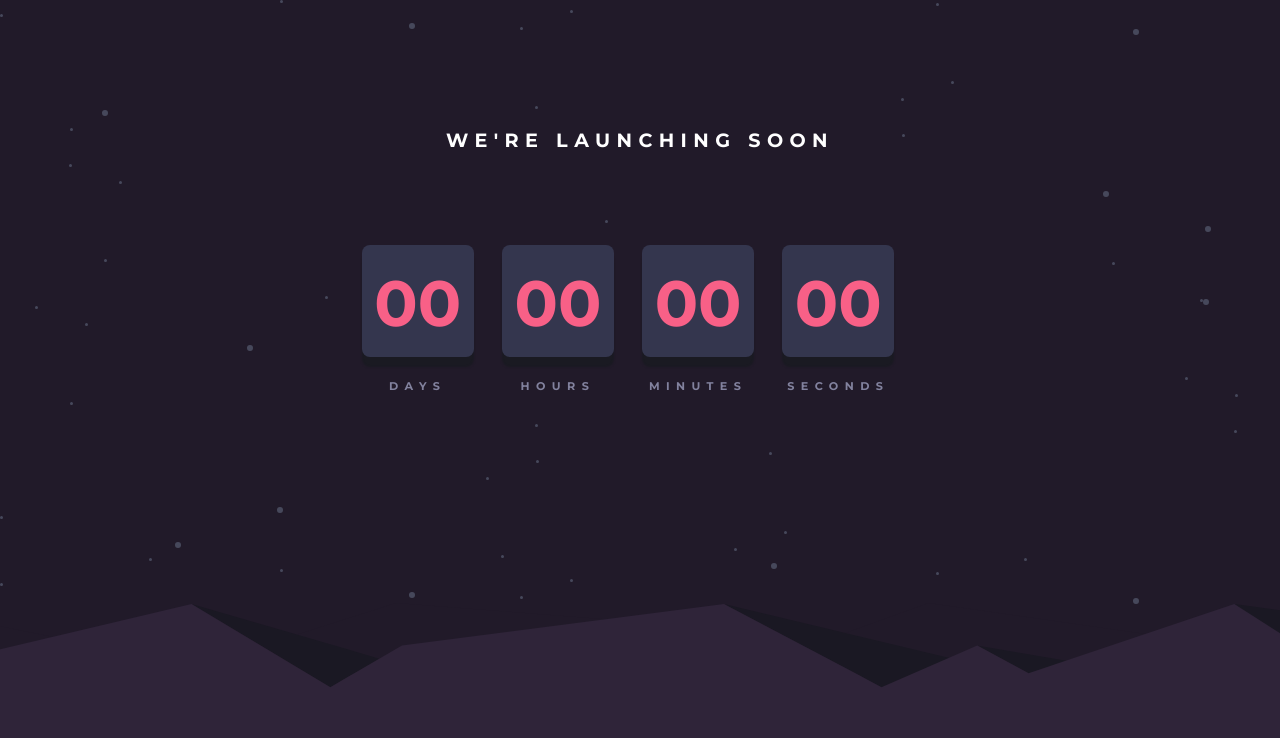
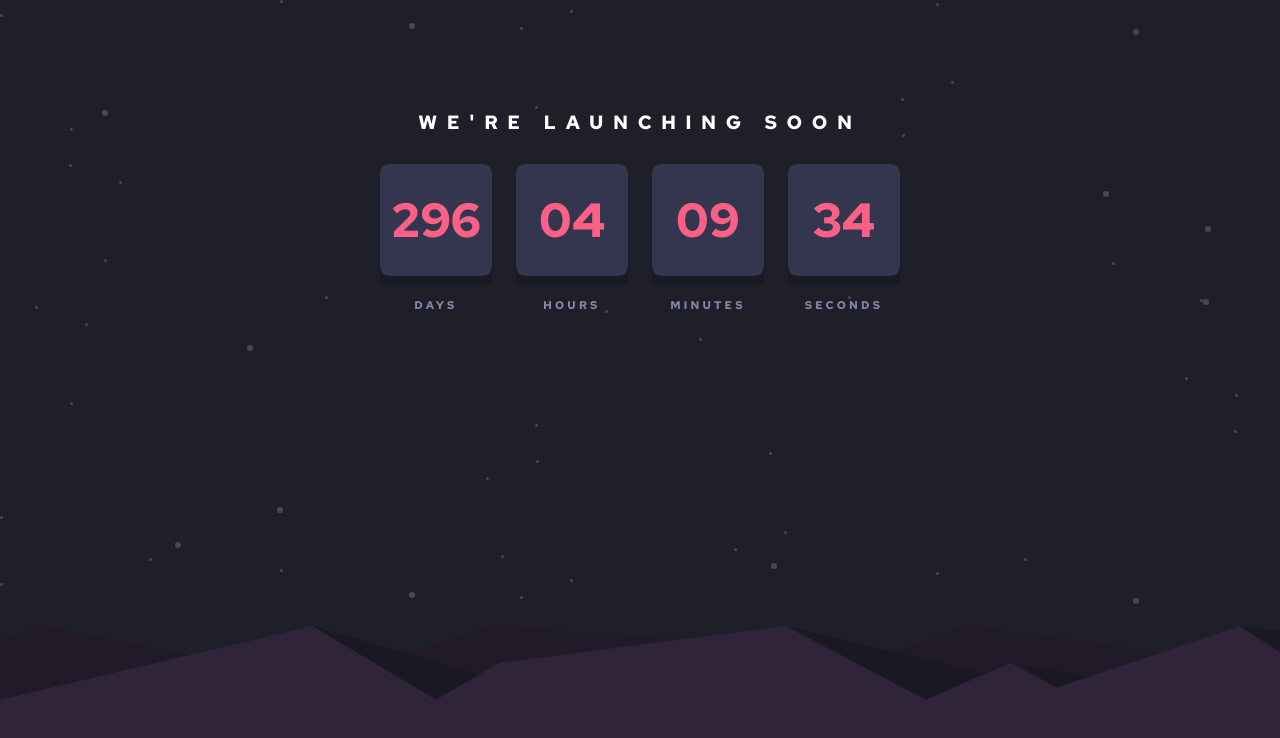
Before and after one commit to NuriaReyes/Vanilla, a plain HTML site: page launchCountdownTimer/index.html in a window 1280 px wide. Drawn offline with Linux system fonts and the light colour scheme.

Commit message:
Saving progress

```diff
--- a/launchCountdownTimer/index.html
+++ b/launchCountdownTimer/index.html
@@ -13,10 +13,10 @@
     />
     <link rel="preconnect" href="https://fonts.gstatic.com" />
     <link
-      href="https://fonts.googleapis.com/css2?family=Montserrat:wght@300;400;500;700&display=swap"
+      href="https://fonts.googleapis.com/css2?family=Red+Hat+Text:wght@400;500;700&display=swap"
       rel="stylesheet"
     />
-    <title>Frontend Mentor | Launch countdown timer</title>
+    <title>Launch countdown timer</title>
 
     <link rel="stylesheet" href="styles.css" />
   </head>
@@ -24,33 +24,43 @@
   <body>
     <div class="countdown">
       <h1 class="title">WE'RE LAUNCHING SOON</h1>
+      <div class="date-container">
         <div class="date-box">
           <div class="date">
-          <p id="days">08</p>
+            <p id="days"></p>
           </div>
-        <p class="date-title">DAYS</p>
+          <div class="date-title">
+            <p>DAYS</p>
           </div>
-      <div class="date-box hour">
+        </div>
+        <div class="date-box">
           <div class="date">
-          <p id="hours">23</p>
+            <p id="hours"></p>
           </div>
-        <p class="date-title">HOURS</p>
+          <div class="date-title">
+            <p>HOURS</p>
           </div>
-      <div class="date-box minute">
+        </div>
+        <div class="date-box">
           <div class="date">
-          <p id="mins">55</p>
+            <p id="mins"></p>
           </div>
-        <p class="date-title">MINUTES</p>
+          <div class="date-title">
+            <p>MINUTES</p>
           </div>
-      <div class="date-box second">
+        </div>
+        <div class="date-box">
           <div class="date">
-          <p id="secs">41</p>
+            <p id="secs"></p>
           </div>
-        <p class="date-title">SECONDS</p>
+          <div class="date-title">
+            <p>SECONDS</p>
+          </div>
         </div>
       </div>
 
       <img class="hills" src="./images/pattern-hills.svg" alt="hills" />
+    </div>
 
     <script src="./index.js" type="text/javascript"></script>
   </body>
--- a/launchCountdownTimer/index.js
+++ b/launchCountdownTimer/index.js
@@ -1,5 +1,5 @@
 const targetDateSeconds = Math.floor(
-  new Date("February 22, 2021 14:00:00").getTime() / 1000
+  new Date("December 25, 2021 00:00:00").getTime() / 1000
 );
 
 let intervalID = setInterval(() => {
--- a/launchCountdownTimer/styles.css
+++ b/launchCountdownTimer/styles.css
@@ -2,55 +2,70 @@
 
 body {
   background-image: url("./images/bg-stars.svg");
-  background-color: #211a29;
-  font-family: "Montserrat", sans-serif;
+  background-color: hsl(235, 16%, 14%);
+  font-family: "Red Hat Text", sans-serif;
 }
 
 /* Class styles */
-
-.countdown {
-  text-align: center;
-  margin-top: 8em;
-}
-
-.title {
-  color: white;
-  margin-bottom: 1.5em;
-  font-size: 1.2rem;
-  letter-spacing: 0.4rem;
-}
-
-.date-box {
-  display: inline-block;
-  margin-right: 1.5em;
-}
-
-.date {
-  height: 7em;
-  width: 7em;
-  background-color: #34364e;
-  border-radius: 0.5em;
-  box-shadow: 0 10px 2px #1a1a22;
-}
-
-.date p {
-  color: #f86087;
-  font-size: 4em;
-  font-weight: bold;
-  position: relative;
-  top: 0.3em;
-}
-
-.date-title {
-  margin-top: 2em;
-  color: #82829e;
-  font-weight: bold;
-  letter-spacing: 0.4rem;
-  font-size: 0.7rem;
-}
-
 .hills {
   position: fixed;
   right: 0;
   bottom: 0;
+  z-index: -5;
+  width: 100%;
+  height: auto;
 }
+
+.countdown {
+  margin-top: 6em;
+  display: flex;
+  flex-direction: column;
+  justify-content: center;
+  align-items: center;
+}
+
+.title {
+  color: hsl(0, 0%, 100%);
+  margin-bottom: 1.5em;
+  font-size: 1.2rem;
+  letter-spacing: 0.6rem;
+}
+
+.date-container {
+  display: flex;
+  flex-flow: row nowrap;
+  justify-content: center;
+  align-items: center;
+}
+
+.date-box {
+  padding-left: 0.75em;
+  padding-right: 0.75em;
+  display: flex;
+  flex-flow: column nowrap;
+  justify-content: center;
+  align-items: center;
+  /* align-content: center; */
+}
+
+.date {
+  height: 7rem;
+  width: 7rem;
+  display: flex;
+  justify-content: center;
+  align-items: center;
+  border-radius: 0.2em;
+  background-color: hsl(236, 21%, 26%);
+  box-shadow: 0 10px 2px hsl(234, 17%, 12%);
+  color: hsl(345, 95%, 68%);
+  font-size: 3rem;
+  font-weight: bold;
+}
+
+.date-title {
+  margin-top: 1em;
+  color: hsl(237, 18%, 59%);
+  font-weight: bold;
+  letter-spacing: 0.2rem;
+  font-size: 0.7rem;
+}
```
Lines whose indentation alone changed are shown as unchanged.
